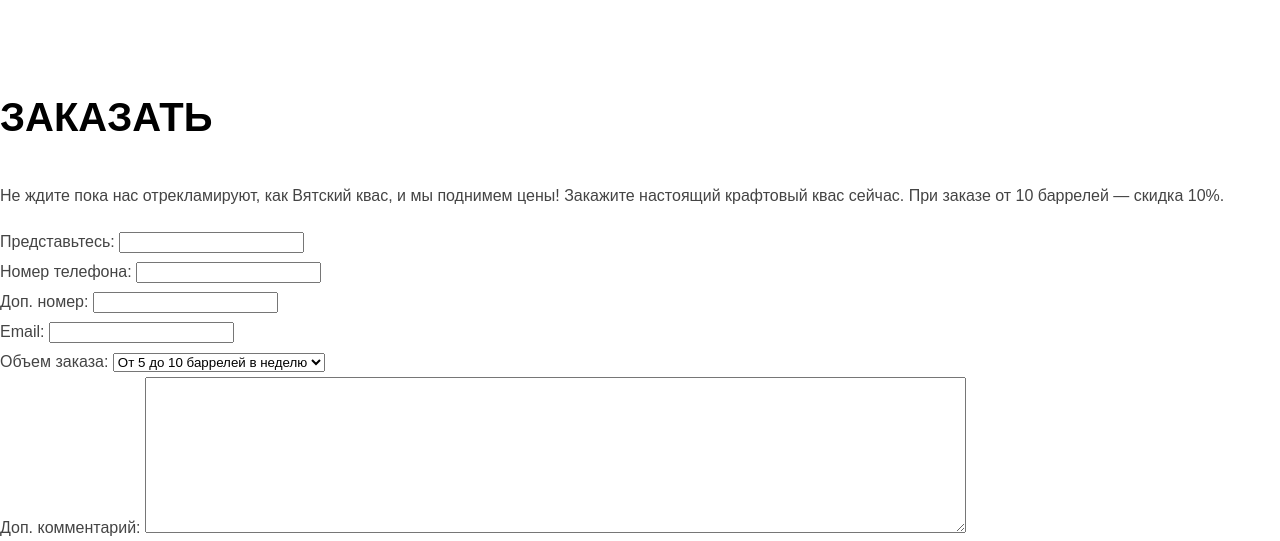
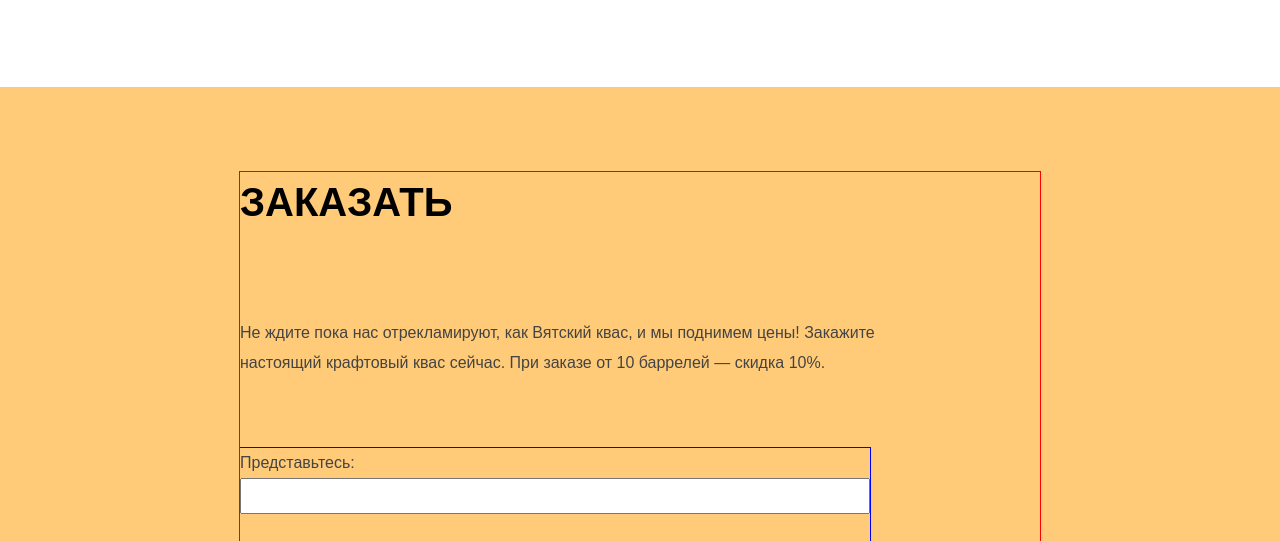
Before and after one commit to petitechatte/kvast, a plain HTML site: page index.html in a window 1280 px wide. Shown: the part 4006-4547 px from the top of the page. Drawn offline with Linux system fonts and the light colour scheme.

Commit message:
Добавли сетку для блока с формой заказа

```diff
--- a/index.html
+++ b/index.html
@@ -179,12 +179,13 @@
     </section>
 
     <section class="custom-form">
+      <div class="container">
         <h2 class="section-title">Заказать</h2>
         <p>Не ждите пока нас отрекламируют, как Вятский квас, и мы поднимем цены! Закажите настоящий крафтовый квас сейчас. При заказе от 10 баррелей &mdash; скидка 10%.</p>
         <form method="post" action="#">
             <label for="name">Представьтесь: <input type="text" name="name"></label><br>
-            <label class="half-sized">Номер телефона: <input type="text" name="phone-number"></label><br>
-            <label class="half-sized">Доп. номер: <input type="text" name="other-phone-number"></label><br>
+            <label class="half-sized phone-primary">Номер телефона: <input type="text" name="phone-number"></label><br class="hidden">
+            <label class="half-sized phone-second">Доп. номер: <input type="text" name="other-phone-number"></label><br>
             <label>Email: <input type="text" name="e-mail"></label><br>
             <label>Объем заказа:
               <select name="kwas-quantanty">
@@ -195,6 +196,7 @@
           <label><input type="checkbox" name="spam" checked=""> Я согласен получасть квасную рассылку</label><br>
           <button class="btn" type="submit">Отправить заказ</button>
         </form>
+      </div>
     </section>
 
     <footer>
--- a/style.css
+++ b/style.css
@@ -505,3 +505,60 @@ body {
   background-color: #000000;
   transform: translateX(20px);
 }
+
+/* форма заказа */
+
+.custom-form {
+  padding-top: 85px;
+  padding-bottom: 110px;
+  background-color: #ffcb78;
+}
+
+.custom-form .container {
+  outline: 1px solid red;
+}
+
+.custom-form .section-title {
+  margin-bottom: 85px;
+}
+
+.custom-form h2,
+.custom-form p {
+  width: 650px;
+}
+
+.custom-form form {
+  width: 630px;
+  margin-top: 70px;
+  outline: 1px solid blue;
+}
+
+.custom-form label {
+  display: block;
+}
+
+.custom-form .half-sized {
+  width: 50%;
+  outline: 1px solid green;
+}
+
+.custom-form .phone-primary {
+  float: left;
+}
+
+.custom-form .phone-second {
+  float: right;
+}
+
+.custom-form input[type="text"],
+.custom-form select,
+.custom-form textarea {
+  box-sizing: border-box;
+  width: 100%;
+
+  font: inherit;
+}
+
+.custom-form br.hidden {
+  display: none; /*убираем тэг между флоатами */
+}
```
